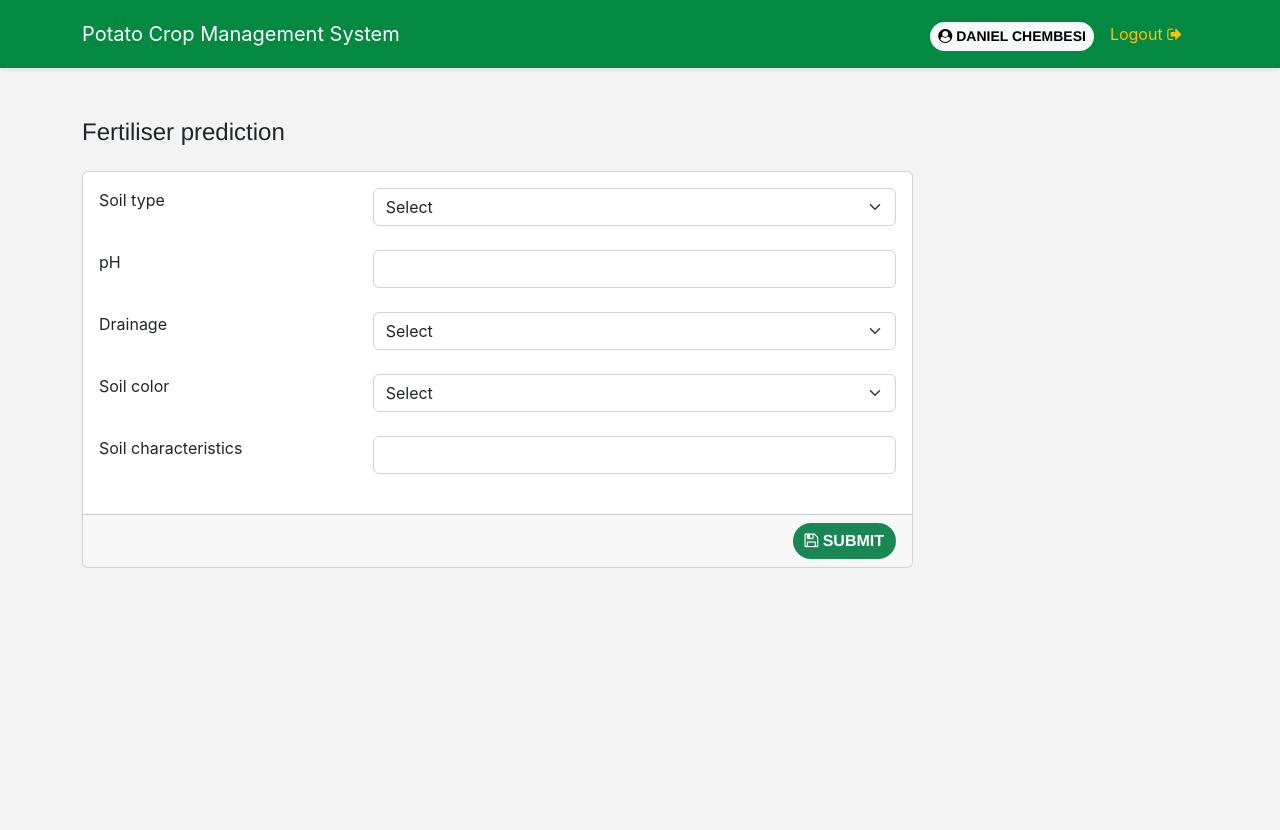
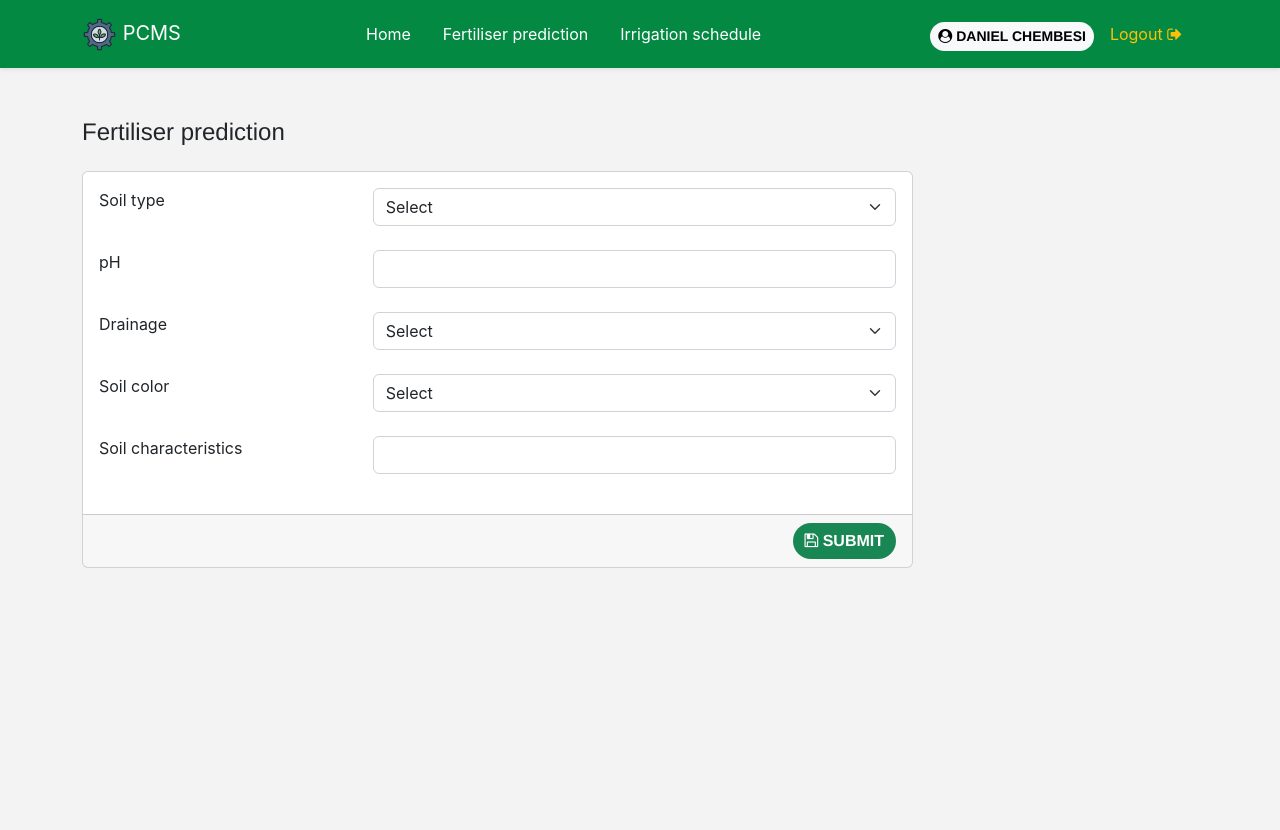
Before and after one commit to Daniel-codemaster/PotatoCropMgt, a Django app: page /fertiliser in a window 1280 px wide. Run offline with Django 5.2, Linux system fonts and the light colour scheme; a user stored in the database is signed in; some libraries are stand-ins or nearby versions; some web fonts are replaced.

Commit message:
layout update

```diff
--- a/src/home/views.py
+++ b/src/home/views.py
@@ -4,7 +4,8 @@ from django.contrib.auth.decorators import login_required
 @login_required(login_url='/identity/login')
 def index_view(request):
     context = {
-        'welcome': "Welcome"
+        'welcome': "Welcome",
+        'title': "Home"
     }
     return render(request, "index.html", context)
 
@@ -15,6 +16,7 @@ def fertilizer_pred_view(request):
 
     context = {
         'page_title': "Fertiliser prediction",
+        'title': "Fertiliser prediction",
         'breadcrumb':"Breadcrumb"
     }
 
--- a/src/templates/shared/layout_base.html
+++ b/src/templates/shared/layout_base.html
@@ -1,7 +1,7 @@
 {% extends 'shared/base.html' %}
 {% load static %}
 
-{% block title %} {{section.title}} - Crop Management {% endblock %}
+{% block title %} {{title}} - PCMS {% endblock %}
 
 {% block content %}
     <div class="wrapper">
@@ -10,8 +10,19 @@
                 <nav class="navbar navbar-expand-sm navbar-toggleable-sm navbar-dark border-dark fixed-top shadow-sm" style="height:68px;">
                     <div class="container">
                         <div class="navbar-brand">
-                            Potato Crop Management System
+                            <img src="{% static '/images/syslogo.png' %}" width="35" /> PCMS
                         </div>
+                        <ul class="nav">
+                            <li class="nav-item">
+                                <a href="/" class="nav-link text-white">Home</a>
+                            </li>
+                            <li class="nav-item">
+                                <a href="/fertiliser" class="nav-link text-white">Fertiliser prediction</a>
+                            </li>
+                            <li class="nav-item">
+                                <a href="/irrigation" class="nav-link text-white" >Irrigation schedule</a>
+                            </li>
+                        </ul>
                         <ul class="nav justify-content-end">
                             <li class="nav-item">
                                 <a class="btn btn-sm btn-light mt-2"><i class="fa fa-user-circle"></i> {{user.first_name}} {{user.last_name}}</a>
```
Also changed, not shown: src/db.sqlite3, src/static/images/syslogo.png (added).
